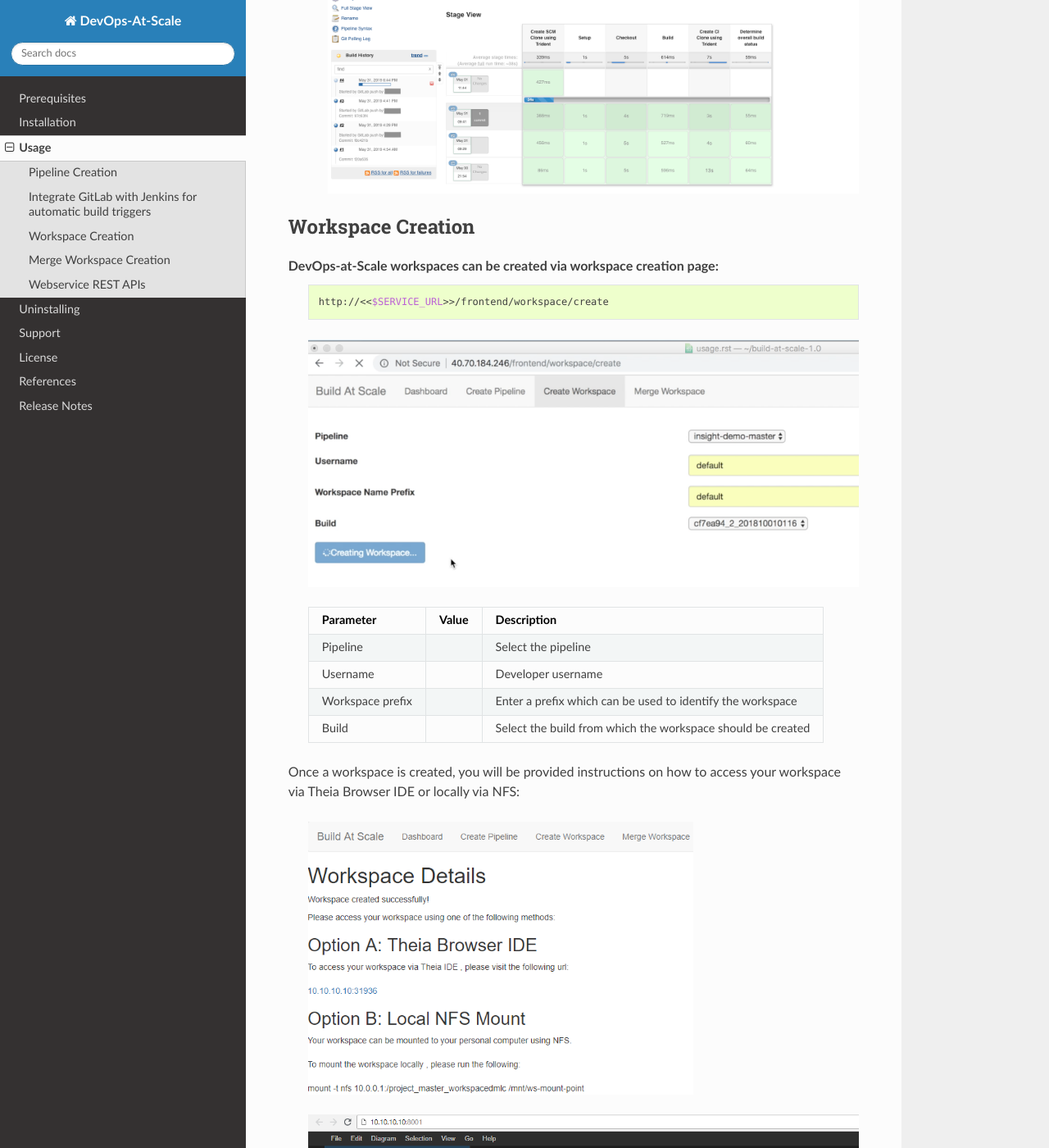
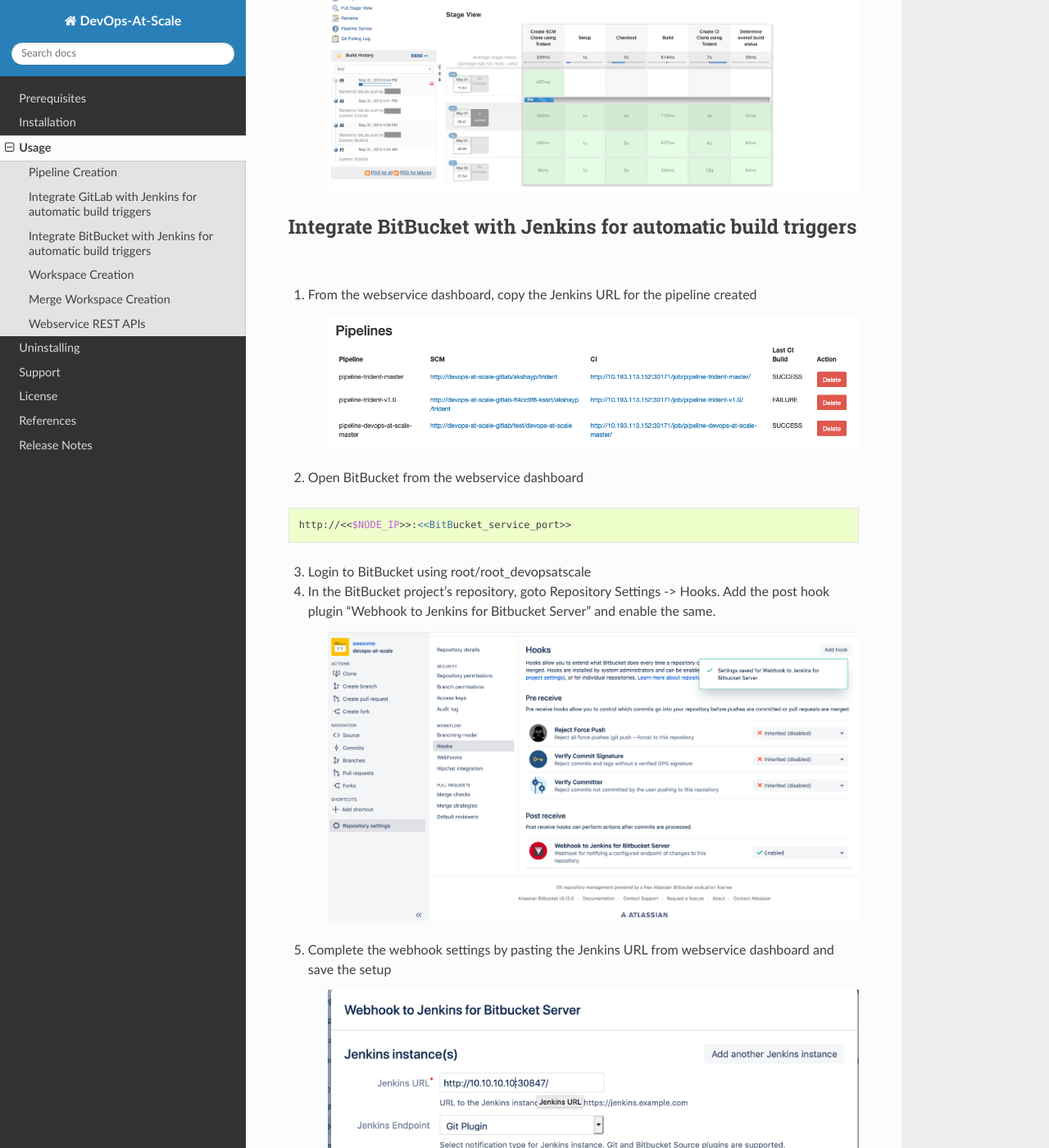
Before and after one commit to NetApp/devops-at-scale, a Sphinx documentation site: the page built from docs/source/usage.rst, in a window 1280 px wide and 1400 px high, scrolled down 3695 px. Shown: the whole window at 82% size. Built offline with Sphinx 7.4.7 and the Read the Docs theme 2.0.0, drawn with Linux system fonts in a browser that asks for light colours; some of the changed text lies outside the part shown.

Commit message:
- Documentation changes to support BitBucket setup steps

```diff
--- a/docs/source/prerequisites.rst
+++ b/docs/source/prerequisites.rst
@@ -14,6 +14,8 @@
 
 .. note:: Please see https://kubernetes.io/docs/setup/ for kubernetes installation instructions. Please check Trident documentation for supported Kubernetes version.
 
+.. note:: Please ensure your Kubernetes cluster has a default storage class set up
+
 .. note:: Please ensure your Kubernetes cluster, ONTAP cluster, and Trident can communicate with each other and reside in secure network(s)
 
 .. note:: Please visit :ref:`reference` on how to use Ansible to automate Kubernetes cluster installation and setup
--- a/docs/source/usage.rst
+++ b/docs/source/usage.rst
@@ -78,6 +78,48 @@
       :width: 100%
       :alt: Successful build trigger on git push
 
+Integrate BitBucket with Jenkins for automatic build triggers
+----------------------------------------------------------------------------
+1. From the webservice dashboard, copy the Jenkins URL for the pipeline created
+
+    .. figure:: images/pipelines_table_dashboard.png
+      :width: 100%
+      :alt: Pipelines dashboard
+
+2. Open BitBucket from the webservice dashboard
+
+.. code :: shell
+
+        http://<<$NODE_IP>>:<<BitBucket_service_port>>
+
+3. Login to BitBucket using root/root_devopsatscale
+
+
+4. In the BitBucket project's repository, goto Repository Settings -> Hooks. Add the post hook plugin "Webhook to Jenkins for Bitbucket Server" and enable the same.
+
+    .. figure:: images/bitbucket_jenkins_plugin.png
+      :width: 100%
+      :alt: Create Webhook BitBucket
+
+5. Complete the webhook settings by pasting the Jenkins URL from webservice dashboard and save the setup
+
+    .. figure:: images/jenkins.png
+      :width: 100%
+      :alt: Allow Push from BitBucket
+
+6. Make sure the Poll SCM option is enabled in Jenkins project.
+Navigate to the pipeline's Jenkins URL from the webservice dashboard and goto the pipeline's project -> Configure
+
+    .. figure:: images/jenkins_poll_scm.png
+      :width: 100%
+      :alt: Enable build trigger Jenkins
+
+7. Webhook setup is complete. Test the webhook setup by pushing a git commit. This will automatically trigger a build in Jenkins
+
+    .. figure:: images/build_trigger_from_bb.png
+      :width: 100%
+      :alt: Successful build trigger on git push
+
 Workspace Creation
 --------------------------------------
 DevOps-at-Scale workspaces can be created via workspace creation page:
```
Also changed, not shown: docs/source/install.rst (+18 -0 lines), docs/source/release_notes.rst (+10 -5 lines), docs/source/images/bitbucket.png (added), docs/source/images/bitbucket_jenkins_plugin.png (added), docs/source/images/build_trigger_from_bb.png (added), docs/source/images/jenkins.png (added), docs/source/images/jenkins_poll_scm.png (added).
